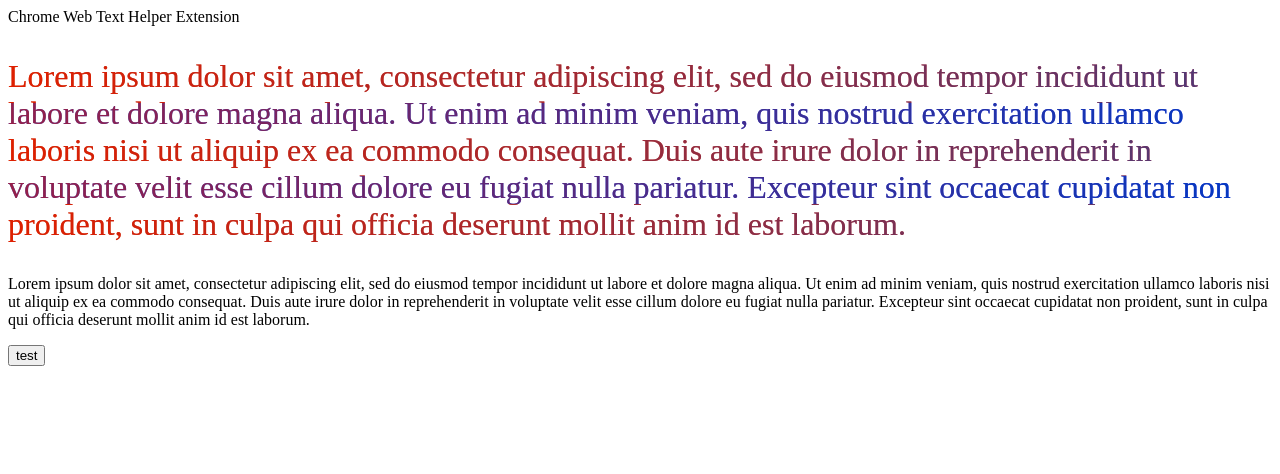
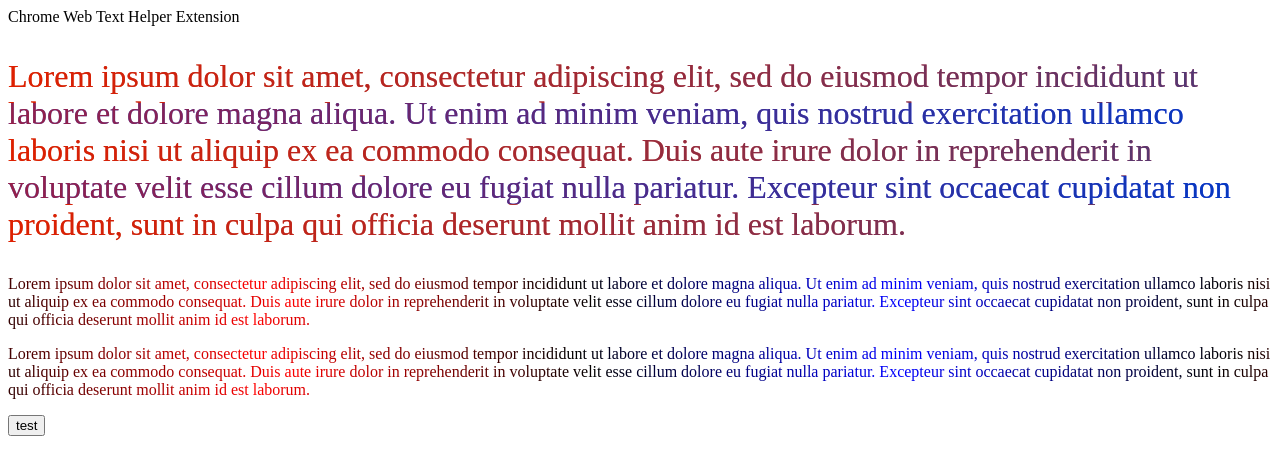
Before and after one commit to robert-mitola/Web-Text-Helper, a browser extension: page index.html in a window 1280 px wide. Drawn offline with Linux system fonts and the light colour scheme.

Commit message:
Gradient is now applied to all <p> elements

```diff
--- a/colorizer.js
+++ b/colorizer.js
@@ -28,10 +28,15 @@ function generateGradient(r1, g1, b1, r2, g2, b2, alpha, width, index){
     return "rgba("+r+","+g+","+b+","+alpha+")";
 }
 
-var changeColor = function(){
-    var element = document.getElementById("demo");
+function changeColor(element){
+    //var element = document.getElementById("demo");
     var newText = Array.prototype.map.call(element.textContent || element.innerText, function(letter, index){
         return "<span style='color: " + generateGradient(255, 0, 0, 0, 0, 255, 1, 50, index) + ";'>" + letter + "</span>";
     }).join('');
     element.innerHTML = newText;
 }
+
+var ps = document.getElementsByTagName("p");
+for(var i = 0; i < ps.length; ++i){
+    changeColor(ps[i]);
+}
--- a/index.html
+++ b/index.html
@@ -11,6 +11,9 @@
         <p id="demo">
             Lorem ipsum dolor sit amet, consectetur adipiscing elit, sed do eiusmod tempor incididunt ut labore et dolore magna aliqua. Ut enim ad minim veniam, quis nostrud exercitation ullamco laboris nisi ut aliquip ex ea commodo consequat. Duis aute irure dolor in reprehenderit in voluptate velit esse cillum dolore eu fugiat nulla pariatur. Excepteur sint occaecat cupidatat non proident, sunt in culpa qui officia deserunt mollit anim id est laborum.
         </p>
+        <p>
+            Lorem ipsum dolor sit amet, consectetur adipiscing elit, sed do eiusmod tempor incididunt ut labore et dolore magna aliqua. Ut enim ad minim veniam, quis nostrud exercitation ullamco laboris nisi ut aliquip ex ea commodo consequat. Duis aute irure dolor in reprehenderit in voluptate velit esse cillum dolore eu fugiat nulla pariatur. Excepteur sint occaecat cupidatat non proident, sunt in culpa qui officia deserunt mollit anim id est laborum.
+        </p>
 
         <button onclick="changeColor()">test</button>
 
```
